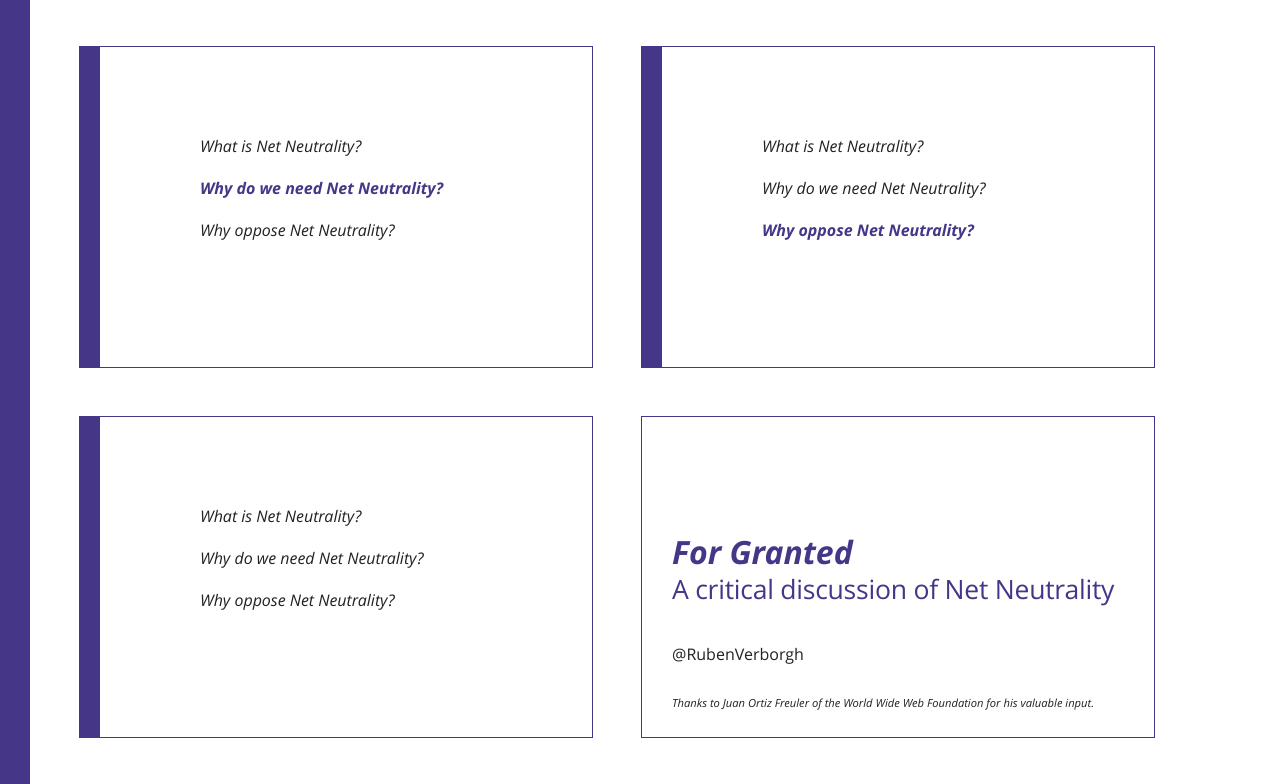
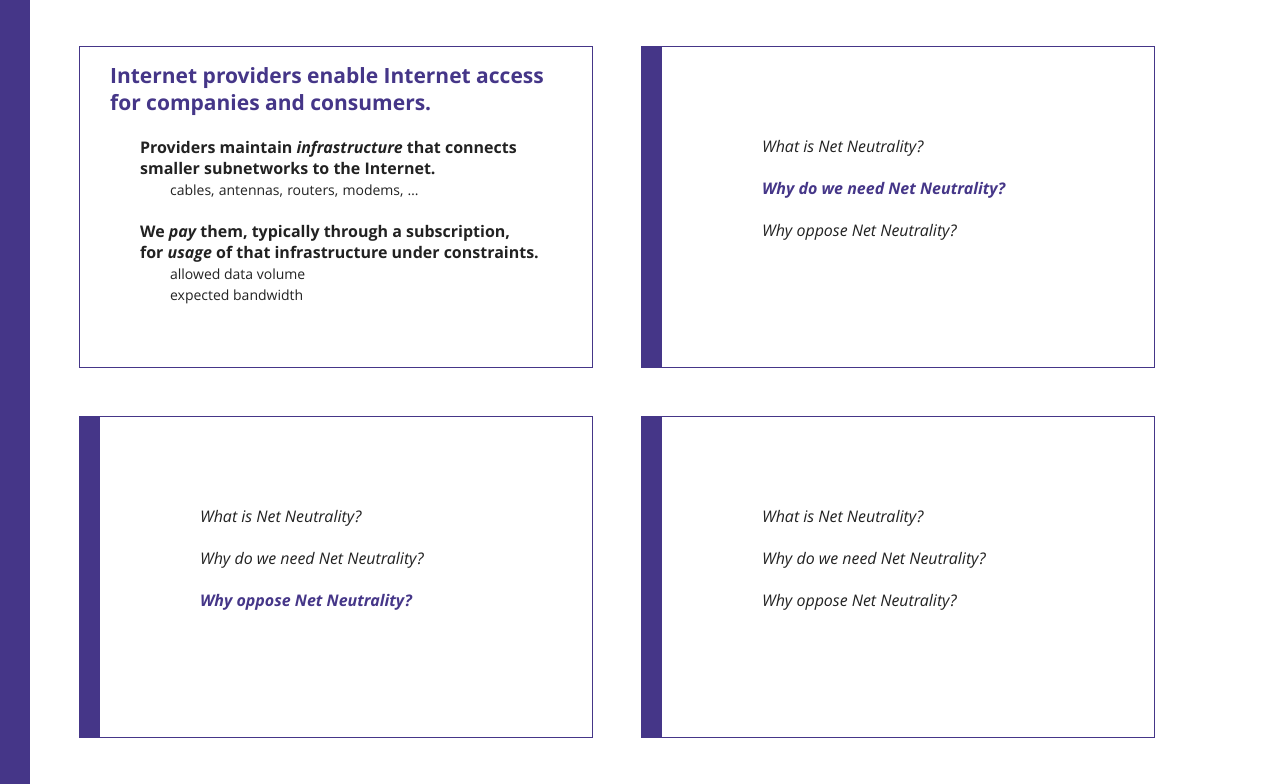
Before and after one commit to RubenVerborgh/Net-Neutrality-2017, a website: page index.html in a window 1280 px wide. Shown: the part 1377-2161 px from the top of the page. Drawn offline with Linux system fonts and the light colour scheme.

Commit message:
Discuss providers.

```diff
--- a/index.html
+++ b/index.html
@@ -105,6 +105,34 @@
     </ul>
   </div>
 
+  <div class="slide" id="providers">
+    <h2>
+      Internet providers enable Internet access<br>
+      for companies and consumers.
+    </h2>
+    <ul>
+      <li class="next">
+        Providers maintain <em>infrastructure</em> that connects
+        smaller subnetworks to the Internet.
+        <ul class="inline">
+          <li>cables</li>
+          <li>antennas</li>
+          <li>routers</li>
+          <li>modems</li>
+          <li>…</li>
+        </ul>
+      </li>
+      <li class="next">
+        We <em>pay</em> them, typically through a subscription,
+        for <em>usage</em> of that infrastructure under constraints.
+        <ul>
+          <li>allowed data volume</li>
+          <li>expected bandwidth</li>
+        </ul>
+      </li>
+    </ul>
+  </div>
+
   <div class="toc slide" id="toc-why">
     <ul>
       <li><a href="#toc-definition">What is Net Neutrality?</a></li>
```
